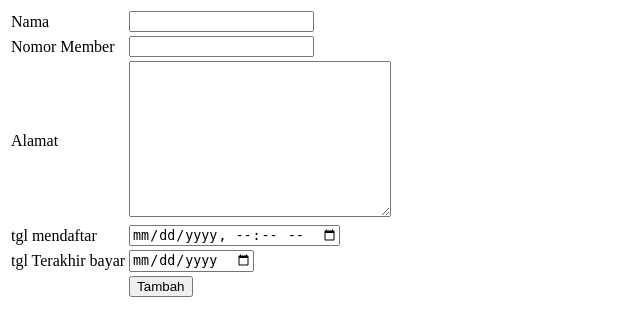
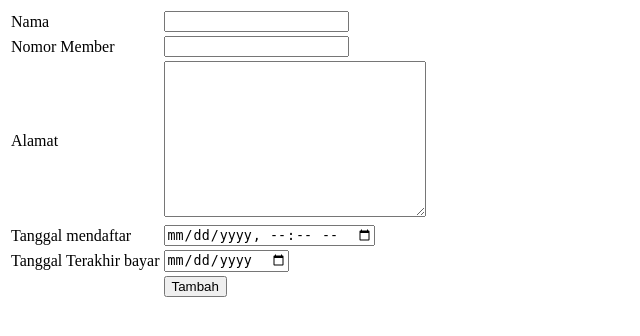
Before and after one commit to ListaRerung/Praktikkum_Web2, a PHP site: page /FormMember.php in a window 1280 px wide. Shown: the top 336 px of the page, without its empty margins (0-640 px from the left). Run offline with PHP 8.4, Linux system fonts and the light colour scheme.

Commit message:
Update FormMember.php

```diff
--- a/peminjaman/FormMember.php
+++ b/peminjaman/FormMember.php
@@ -2,7 +2,7 @@
 if (isset($_GET['id_member'])) {
     editmember();
 }
-// print_r($result);
+
 ?>
 <!DOCTYPE html>
 <html lang="en">
@@ -45,7 +45,7 @@ if (isset($_GET['id_member'])) {
             </tr>
             <tr>
                 <td>
-                    tgl mendaftar
+                    Tanggal mendaftar
 
                 </td>
                 <td>
@@ -55,7 +55,7 @@ if (isset($_GET['id_member'])) {
             </tr>
             <tr>
                 <td>
-                    tgl Terakhir bayar
+                    Tanggal Terakhir bayar
                 </td>
                 <td>
                     <input type="date" name="tgl_terakhir_bayar" <?php echo (isset($_GET['id_member'])) ?  "value = " . $result[0]["tgl_terakhir_bayar"] . "" : "value = '' "; ?> required><br>
@@ -86,10 +86,7 @@ if (isset($_GET['id_member'])) {
         tambahdatamember($_POST['nama_member'], $_POST['nomor_member'], $_POST['alamat'], $tgl_daftar, $_POST['tgl_terakhir_bayar']);
     }
     if (isset($_POST['update'])) {
-        // $tgl_daftar = date_create($_POST['tgl_daftar']);
-        // $tgl_daftar = date_format($tgl_daftar,"Y-m-d H:i:s");
         $tgl_daftar = date('Y-m-d H:i:s', strtotime($_POST['tgl_daftar']));
-        // print_r($_POST);
         updatemember($_GET['id_member'],$_POST['nama_member'], $_POST['nomor_member'], $_POST['alamat'], $tgl_daftar, $_POST['tgl_terakhir_bayar']);
     }
     ?>
```
